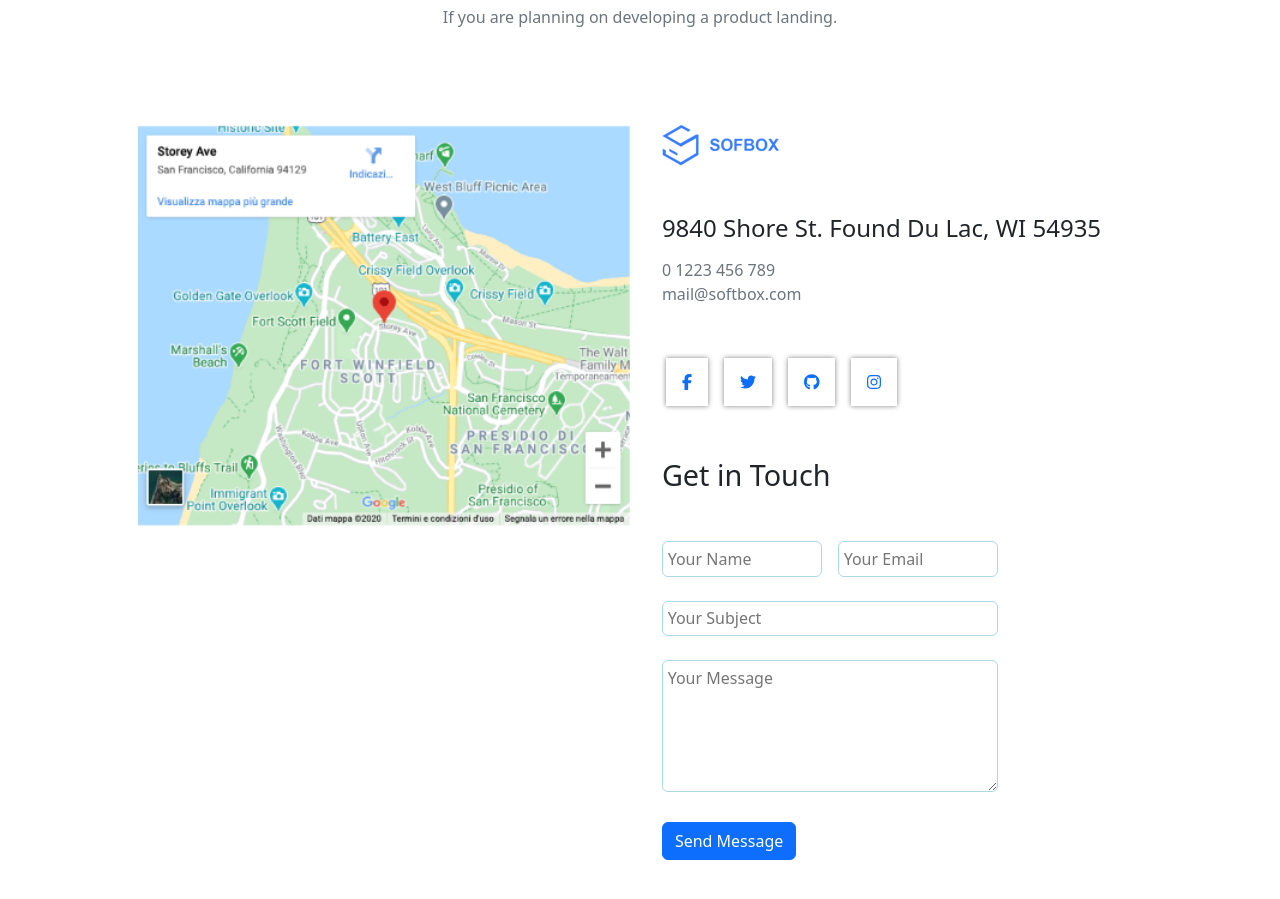
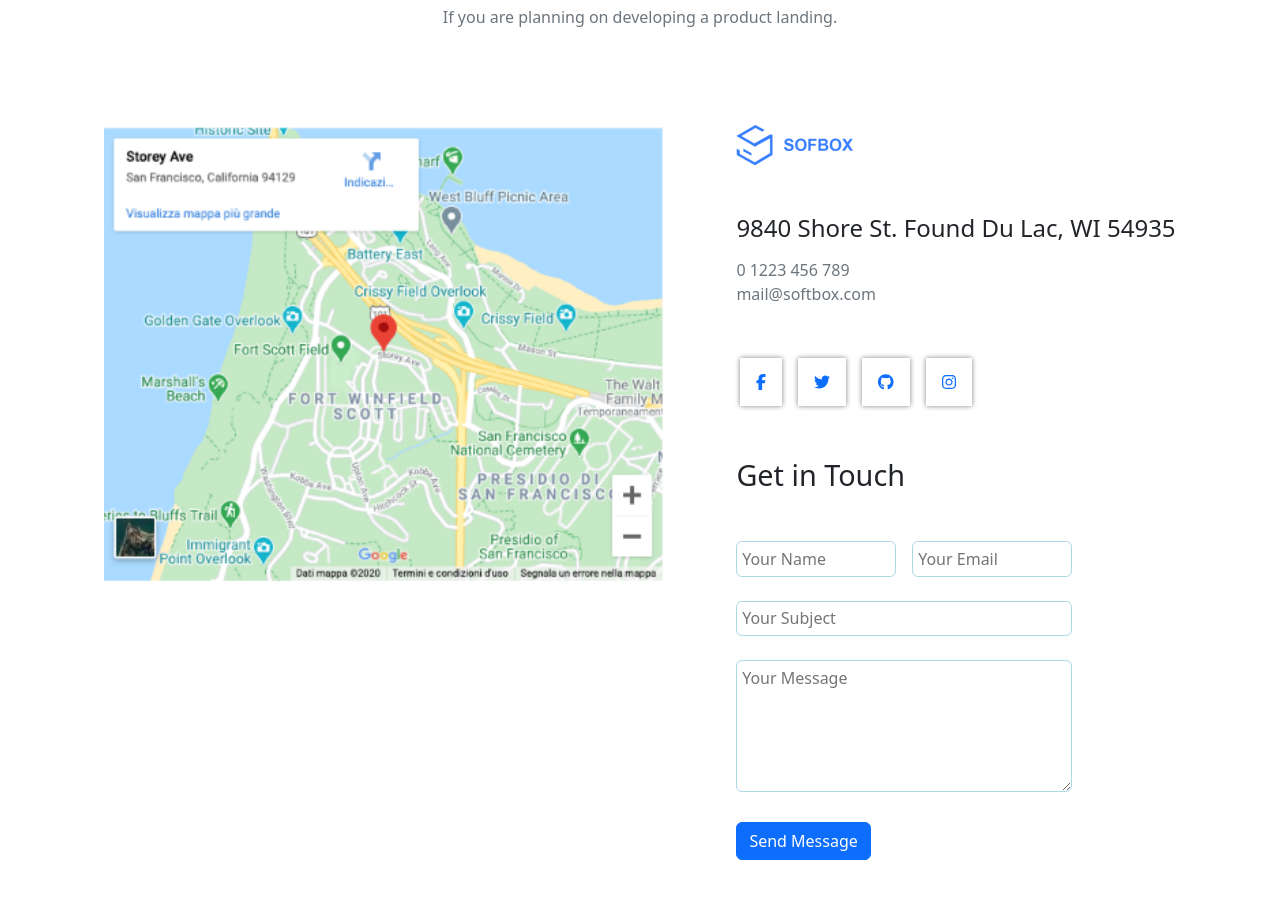
Before and after one commit to Ruma303/proj-html-vuejs, a Vue app: page / in a window 1280 px wide. Shown: the part 3840-4739 px from the top of the page. Built offline with nearby package versions, Linux system fonts and the light colour scheme.

Commit message:
form quasi ok.

```diff
--- a/src/components/CarouselSlide.vue
+++ b/src/components/CarouselSlide.vue
@@ -3,8 +3,8 @@
   align-items-center">
     <div class="cards d-flex gap-5">
       <TestimonialCard
-      v-show="( i === activeindex|| i === activeindex+1)"
       v-for="(tizio, i) in arrData"
+      v-show="( i === activeindex || i === activeindex +1 )"
       :key="tizio.src"
       :name="tizio.name"
       :profession="tizio.profession"
@@ -15,9 +15,9 @@
     </div>
     <div class="dots d-flex gap-2 mt-2">
       <font-awesome-icon icon="fa-solid fa-circle" class="single-dot"
-      @click="Left()" :class="{color}"/>
+      @click="Left()"/>
       <font-awesome-icon icon="fa-solid fa-circle" class="single-dot"
-      @click="Right()" :class="{color}"/>
+      @click="Right()"/>
     </div>
   </div>
 </template>
--- a/src/components/MainSectionSix.vue
+++ b/src/components/MainSectionSix.vue
@@ -7,6 +7,7 @@
     align-items-start gap-4 mt-5">
       <div class="map-jumbo d-flex flex-column">
         <img src="../img/map.png" alt="">
+        <div class="output">
           <h5 v-if="nameStr.length">Il tuo nome è: <span class="text-secondary">
             {{nameStr}}</span></h5>
           <h5 v-if="emailStr.length">La tua mail è: <span class="text-secondary">
@@ -15,6 +16,7 @@
             {{subjectStr}}</span></h5>
           <h5 v-if="messageStr.length">Il tuo messaggio: <span class="text-secondary">
             {{messageStr}}</span></h5>
+        </div>
       </div>
       <div class="contact-div d-flex flex-column justify-content-start
       align-items-start">
@@ -30,27 +32,31 @@
         </div>
         <div>
           <h3 id="form-title">Get in Touch</h3>
-          <form @submit.prevent="nameStr,emailStr,subjectStr, messageStr"
+          <form @submit.prevent="print"
           class="mt-5 d-flex flex-column gap-4 justify-content-center
             align-items-star">
             <div class="first-col p-0 d-flex gap-3">
               <label for="name" class="p-0">
-                <input type="text" id="name" placeholder="Your Name" class="rounded half-col">
+                <input type="text" id="name" placeholder="Your Name" class="rounded half-col"
+                v-model="nameStr">
               </label>
               <label for="email" class="p-0">
-                <input type="email" id="email" placeholder="Your Email" class="rounded half-col">
+                <input type="email" id="email" placeholder="Your Email" class="rounded half-col"
+                v-model="emailStr">
               </label>
             </div>
             <label for="object" class="p-0">
               <input type="text" id="object" placeholder="Your Subject" class="rounded
-              full-col">
+              full-col"
+              v-model="subjectStr">
             </label>
             <label for="text-area" class="p-0">
               <textarea id="text-area" class="rounded m-0 full-col"
-               placeholder="Your Message" rows="5">
+               placeholder="Your Message" rows="5"
+               v-model="messageStr">
               </textarea>
             </label>
-            <button class="btn btn-primary send-button">Send Message</button>
+            <button class="btn btn-primary send-button" type="submit">Send Message</button>
           </form>
         </div>
       </div>
@@ -69,16 +75,24 @@ export default {
       messageStr: '',
     };
   },
+  methods: {
+    print() {
+      console.log(this.nameStr, this.emailStr, this.subjectStr, this.messageStr);
+    },
+  },
 };
 </script>
 
 <style lang="scss" scoped>
 .sec6-container {
   height: 50rem;
+  .map-jumbo {
+    max-width: 35rem;
+    overflow-wrap: break-word;
+  }
   .map-jumbo img {
-    scale: 120%;
-    position: relative;
-    top: 2rem;
+    width: 35rem;
+    margin-bottom: 1rem;
   }
 }
 #title {
```
Lines whose indentation alone changed are shown as unchanged.
